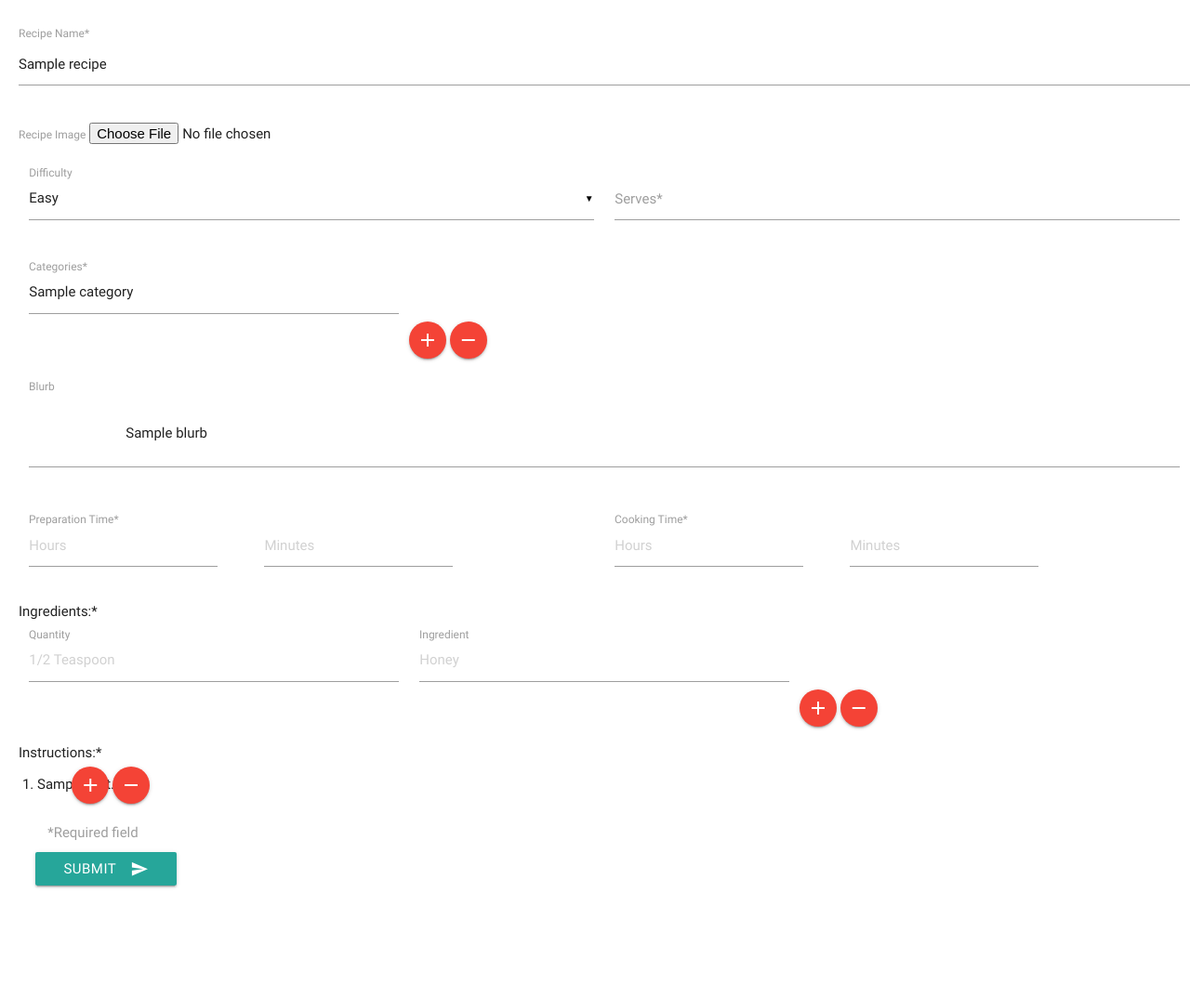
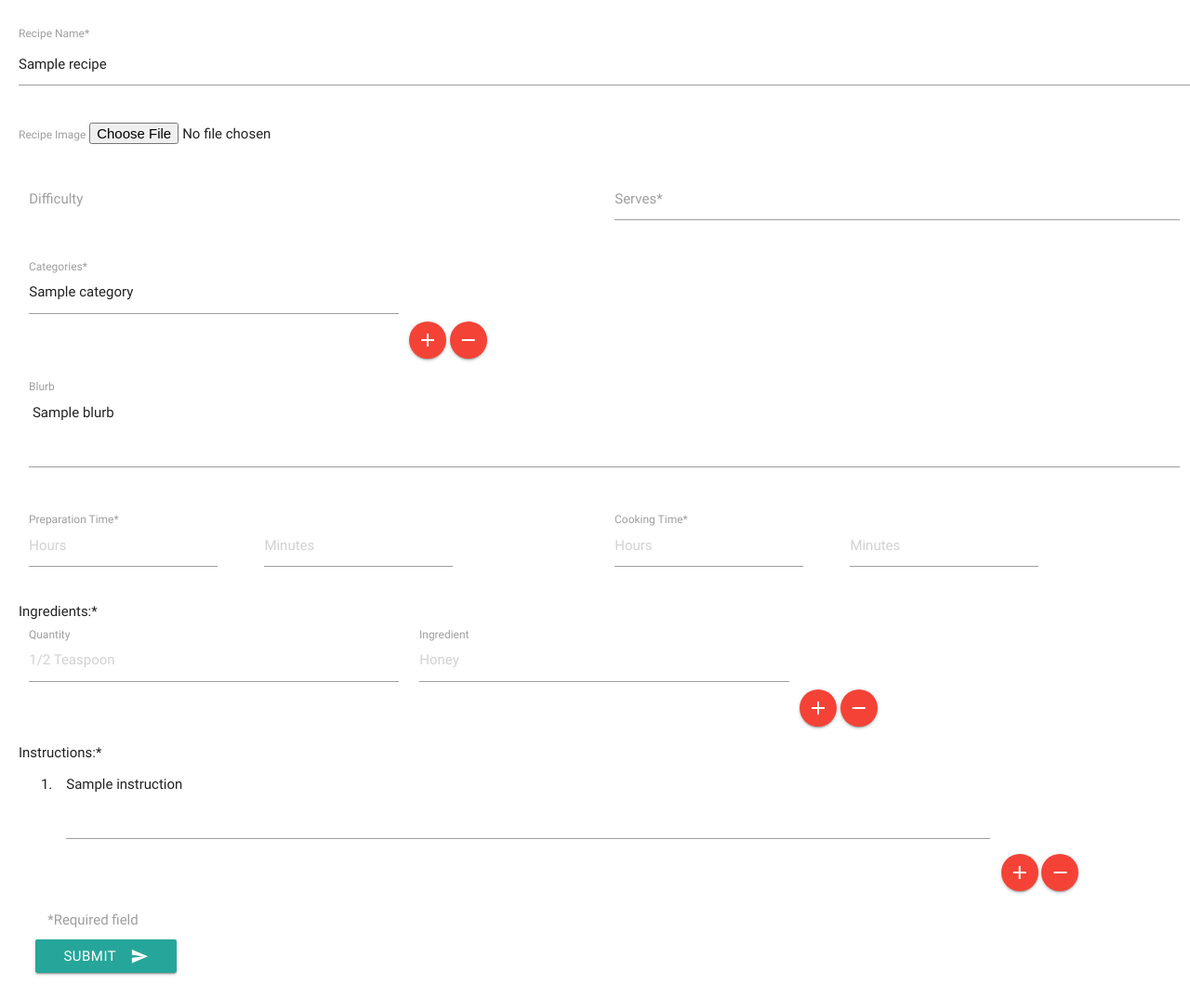
Before and after one commit to Code-Institute-Submissions/milestone-project-5, a Flask app: template templates/edit.html in a window 1280 px wide. Shown: the part 166-1239 px from the top of the page at 93% size. Before the commit the page ends 1122 px from the top, so only its background shows below. Run offline with Flask 2, Linux system fonts and the light colour scheme; the template is opened without the code that fills it: most values are stand-ins (such as "Sample title", 1, 10 or a date in 2020); some libraries are stand-ins or nearby versions.

Commit message:
remove get_instructions_template_text and replace with {{ loop.index }}

```diff
--- a/app.py
+++ b/app.py
@@ -1416,10 +1416,12 @@ def get_values_for_edit_page(recipe_id):
     """
     return True
 
-def get_instructions_template_text(instructions_list):
+
+
+def create_instructions_template_text(instructions_list):
     """
-    NOT FINISHED DISCRIption
-    Requred for javascript add/remove functions
+    creates instructions template to insert into edit.html.
+    Required for JavaScript functions to work
     """
     instructions_list_length = len(instructions_list)
     range_list = range(1, instructions_list_length+1)
@@ -1431,28 +1433,7 @@ def get_instructions_template_text(instructions_list):
                 + '<textarea id="instruction-' + '{}"'.format(str(i))
                 + ' name="instruction-' + '{}'.format(str(i)) +'"'
                 + ' class="materialize-textarea">'
-                + '{{ recipe["Instructions"]['+ '{}'.format(str(i)) + ']'
-                + ' }}'
-                +'</textarea> </div>'
-                +'</li> </div>'
-                 for i in range_list]
-    return instructions_text_list
-
-def get_second_half_of_instructions_template_text(instructions_list):
-    """
-    """
-    instructions_list_length = len(instructions_list)
-    range_list = range(1, instructions_list_length+1)
-    print(range_list)
-
-    instructions_text_list = ['<div class="row instruction-row-' + str(i) +'">'
-                +'<li>'
-                + '<div class="instruction-input-field col s10">'
-                + '<textarea id="instruction-' + '{}"'.format(str(i))
-                + ' name="instruction-' + '{}'.format(str(i)) +'"'
-                + ' class="materialize-textarea">'
-                + '{{ instructions_full]['+ '{}'.format(str(i-1)) + ']'
-                + ' }}'
+                + '{}'.format(instructions_list[i-1])
                 +'</textarea> </div>'
                 +'</li> </div>'
                  for i in range_list]
@@ -1463,11 +1444,10 @@ def edit_recipe(recipe_id):
     categories= get_all_categories_from_table()
     ingredients = get_all_ingredients_from_table()
     recipe_dictionary  = get_recipe_values(recipe_id)
-    instructions_full = recipe_dictionary["Instructions"]
-    instructions_text_list = get_instructions_template_text(instructions_full)
+    instructions_text_list = create_instructions_template_text(recipe_dictionary["Instructions"])
     print(instructions_text_list)
     print(recipe_dictionary["Difficulty"])
-    return render_template("edit.html", recipe= recipe_dictionary, instructions_text = instructions_text_list, instructions_full=instructions_full ,categories= categories, ingredients=ingredients)
+    return render_template("edit.html", recipe= recipe_dictionary, instructions_text = instructions_text_list, categories= categories, ingredients=ingredients)
 
 
 @app.route("/recipe/<recipe_id>", methods=["GET", "POST"])
--- a/templates/base.html
+++ b/templates/base.html
@@ -50,7 +50,7 @@
 
     <script type="text/javascript">
         $(document).ready(function() {
-            $('select').material_select();
+        //     $('select').material_select();
 
 
 
@@ -70,7 +70,7 @@
 
 
 
-
+            console.log($('#category-0').length)
 
             let ingredientCount = 0;
 
--- a/templates/edit.html
+++ b/templates/edit.html
@@ -45,7 +45,8 @@
             <div class="row">
                 <div class="input-field col s8 m4">
                     <label for="categories">Categories*</label> {% for category in recipe["Categories"] %}
-                    <input type="text" name="category-0" id="category-0" class="autocomplete categoriesAutocomplete" placeholder="Mexican, Vegetarian" value="{{ category }}" required> {% endfor %}
+                    <input type="text" name="category-{{ loop.index-1 }}" id="category-{{ loop.index-1 }}" class="autocomplete categoriesAutocomplete" placeholder="Mexican, Vegetarian" value="{{ category }}" required>
+                    {% endfor %}
                 </div>
             </div>
             <div class="row categories-btn-row btn-row">
@@ -55,11 +56,7 @@
 
             <div class="row">
                 <div class="input-field col s12">
-                    <textarea id="blurb" name="blurb" class="materialize-textarea" data-length="100" placeholder="A sentence or two about your dish(max 100 chars)">
-                            {% if recipe["Blurb"] %}
-                            {{ recipe["Blurb"] }}
-                            {% endif %}
-                        </textarea>
+                    <textarea id="blurb" name="blurb" class="materialize-textarea" data-length="100" placeholder="A sentence or two about your dish(max 100 chars)">{% if recipe["Blurb"] %} {{ recipe["Blurb"] }} {% endif %} </textarea>
                     <label for="blurb">Blurb</label>
                 </div>
             </div>
@@ -94,16 +91,25 @@
                 <a class="btn-floating btn-small waves-effect waves-light red" id="remove-ingredient"><i class="material-icons">remove</i></a>
             </div>
 
-            <h6>Instructions:*</h6>
-            <ol>
-                {% for text in instructions_text %}
-               <li> {{ text|safe }}</li>
-              {% endfor %}
+<h6>Instructions:*</h6>
+<ol>
+    {% for instruction in recipe["Instructions"] %}
 
-                <div class="row instruction-btn-row btn-row">
-                    <a class="btn-floating btn-small waves-effect waves-light red" id="add-instruction"><i class="material-icons">add</i></a>
-                    <a class="btn-floating btn-small waves-effect waves-light red" id="remove-instruction"><i class="material-icons">remove</i></a>
-                </div>   </ol>
+    <div class="row instruction-row-{{ loop.index }}">
+        <li>
+            <div class="instruction-input-field col s10">
+                <textarea id="instruction-{{ loop.index }}" name="instruction-{{ loop.index }}" class="materialize-textarea">{{ instruction }}
+                </textarea>
+            </div>
+        </li>
+    </div>
+
+    {% endfor %}
+    <div class="row instruction-btn-row btn-row">
+        <a class="btn-floating btn-small waves-effect waves-light red" id="add-instruction"><i class="material-icons">add</i></a>
+        <a class="btn-floating btn-small waves-effect waves-light red" id="remove-instruction"><i class="material-icons">remove</i></a>
+    </div>
+</ol>
 
     <p class="required-explanation">*Required field</p>
 
@@ -115,6 +121,8 @@
 <script>
 
     function autocompleteFunction(){
+
+
 
         $('input.categoriesAutocomplete').autocomplete({
             data: {
```
